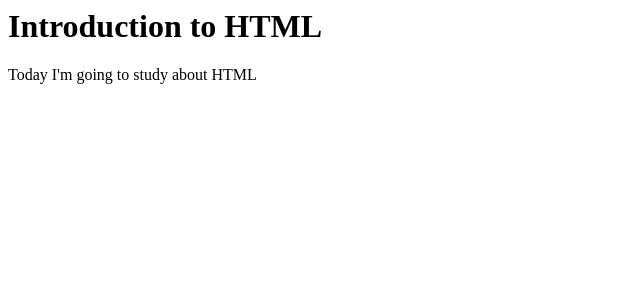
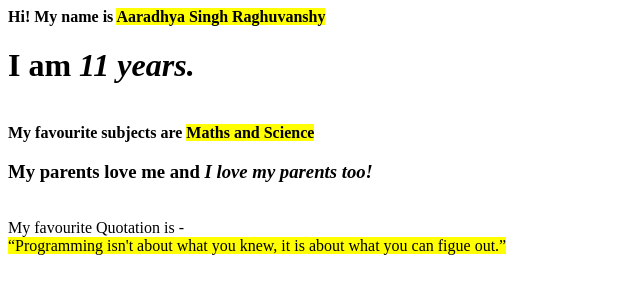
Before and after one commit to AaradhyaIsProInCoding/Codingal---Web-Development, a plain HTML site: page Index.html in a window 1280 px wide. Shown: the whole page, without its empty margins (0-640 px from the left). Drawn offline with Linux system fonts and the light colour scheme.

Commit message:
Add files via upload

```diff
--- a/Index.html
+++ b/Index.html
@@ -1,11 +1,13 @@
 <html>
-<head>
-    <title>
-        Intro To HTML
-    </title>
-</head>
-<body>
-    <h1>Introduction to HTML</h1>
-    <p>Today I'm going to study about HTML</p>
-</body>
+    <head>
+     <title>My Introduction</title>
+    </head>
+    <body>
+        <b>Hi! My name is <mark>Aaradhya Singh Raghuvanshy</mark></b><br>
+        <h1>I am <i>11 years.</i></h1><br>
+        <strong>My favourite subjects are <mark>Maths and Science</mark></strong><br>
+        <h3>My parents love me and <i>I love my parents too!</i></h3><br>
+        My favourite Quotation is - <br>
+        <mark><q>Programming isn't about what you knew, it is about what you can figue out.</q></mark>
+    </body>
 </html>
```
